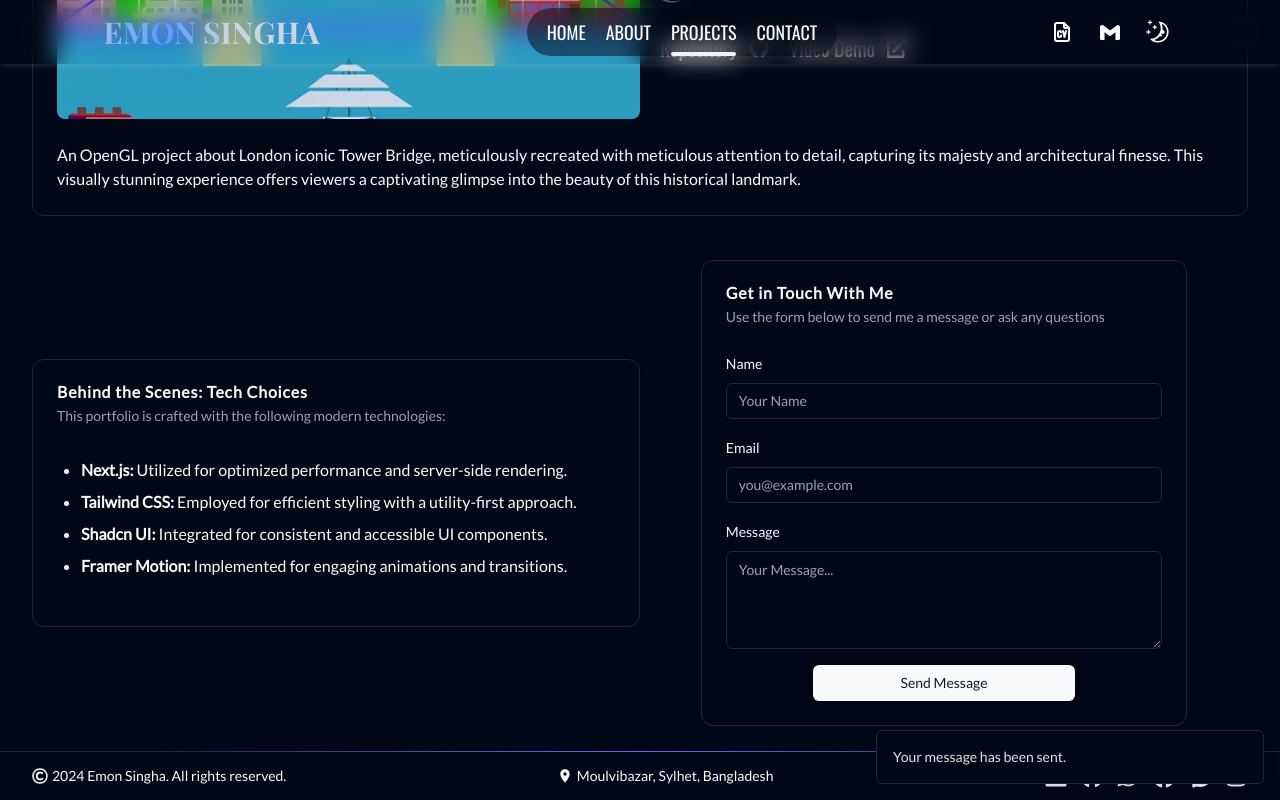
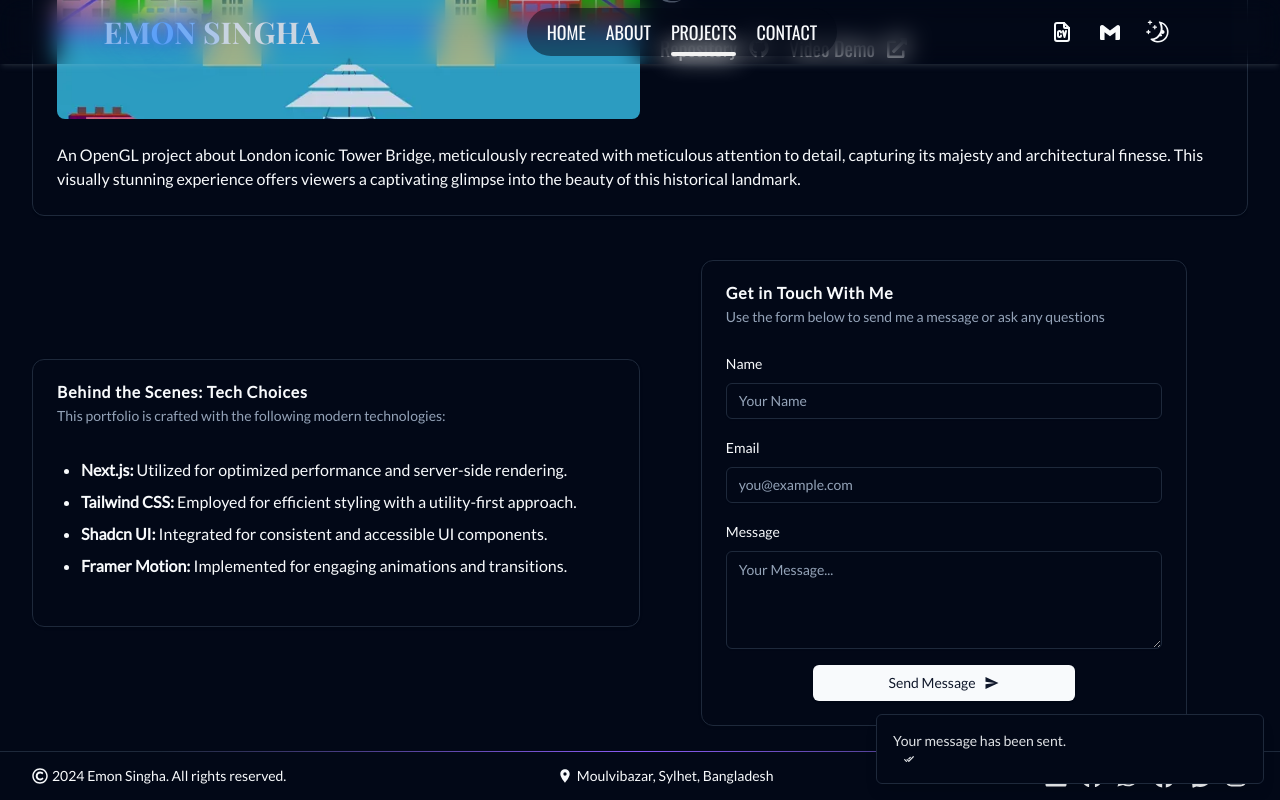
Before and after one commit to emonsingha209/NextJs-Tailwind-Portfolio, a Next.js app: page / in a window 1280 px wide. Both pictures are taken after typing "Sample", "name@example.com", "Sample" into the empty fields and a click on the button "Send Message". Shown: the part 5308-6108 px from the top of the page. Built offline with nearby package versions, Linux system fonts and the light colour scheme; no server answers.

Commit message:
icon added in contact page

```diff
--- a/components/Contact.jsx
+++ b/components/Contact.jsx
@@ -6,6 +6,7 @@ import { zodResolver } from "@hookform/resolvers/zod";
 import { motion } from "framer-motion";
 import { useForm } from "react-hook-form";
 import { FaHourglassEnd } from "react-icons/fa";
+import { IoIosDoneAll, IoMdSend } from "react-icons/io";
 import { z } from "zod";
 
 import {
@@ -15,7 +16,6 @@ import {
   CardHeader,
   CardTitle,
 } from "@/components/ui/card";
-import icons from "./icon/Skill";
 
 import { Button } from "@/components/ui/button";
 import {
@@ -100,7 +100,12 @@ const Contact = () => {
       form.reset();
       setIsEmailSent(true);
       toast({
-        description: "Your message has been sent.",
+        description: (
+          <>
+            Your message has been sent.
+            <IoIosDoneAll className=" w-4 h-4 ml-2" />
+          </>
+        ),
       });
     } catch (error) {
       console.error("Error sending email:", error);
@@ -142,8 +147,8 @@ const Contact = () => {
                 consistent and accessible UI components.
               </li>
               <li>
-                <span className="font-semibold">Framer Motion:</span> Implemented
-                for engaging animations and transitions.
+                <span className="font-semibold">Framer Motion:</span>{" "}
+                Implemented for engaging animations and transitions.
               </li>
             </ul>
           </CardContent>
@@ -228,7 +233,10 @@ const Contact = () => {
                         Sending...
                       </>
                     ) : (
-                      "Send Message"
+                      <>
+                        Send Message
+                        <IoMdSend className="w-4 h-4 ml-2" />
+                      </>
                     )}
                   </Button>
                 </div>
```
